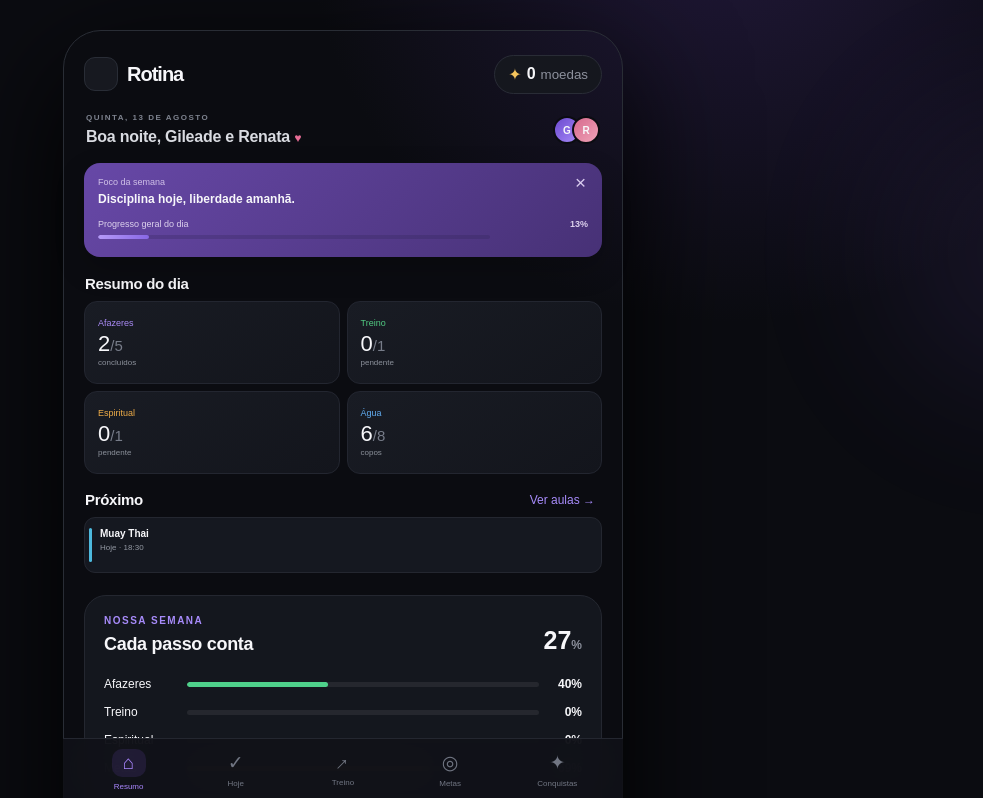
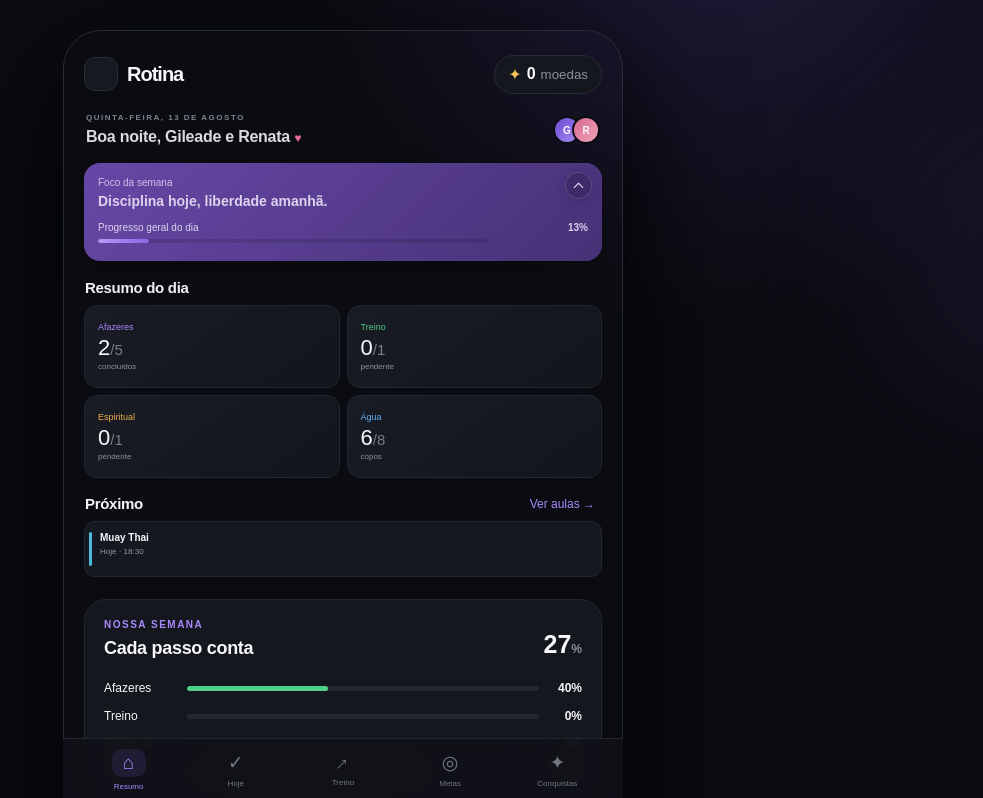
Before and after one commit to SantosGileade/Rotina, a React (Vite) app: page / in a window 1280 px wide. Shown: the top 798 px of the page, without its empty margins (297-1280 px from the left). Built offline with nearby package versions, Linux system fonts and the light colour scheme.

Commit message:
Atualiza data e celebracao do progresso

```diff
--- a/src/App.tsx
+++ b/src/App.tsx
@@ -1,6 +1,6 @@
 "use client";
 
-import { useEffect, useMemo, useRef, useState } from "react";
+import { useEffect, useRef, useState } from "react";
 
 type Screen = "resumo" | "hoje" | "treino" | "metas" | "espiritual" | "conquistas";
 type Person = "gileade" | "renata";
@@ -30,10 +30,47 @@ function playCelebrationSound() {
   const AudioCtx = window.AudioContext || (window as typeof window & { webkitAudioContext?: typeof AudioContext }).webkitAudioContext;
   if (!AudioCtx) return;
   celebrationAudio ??= new AudioCtx(); void celebrationAudio.resume();
-  const now=celebrationAudio.currentTime, gain=celebrationAudio.createGain();
-  gain.gain.setValueAtTime(.0001,now); gain.gain.exponentialRampToValueAtTime(.1,now+.08); gain.gain.exponentialRampToValueAtTime(.0001,now+1.25); gain.connect(celebrationAudio.destination);
-  [440,554,659].forEach((frequency,index)=>{const osc=celebrationAudio!.createOscillator();osc.type="sine";osc.frequency.value=frequency;osc.connect(gain);osc.start(now+index*.08);osc.stop(now+1.3);});
+  const context = celebrationAudio;
+  const now = context.currentTime;
+
+  const wind = context.createBuffer(1, Math.floor(context.sampleRate * 1.8), context.sampleRate);
+  const windData = wind.getChannelData(0);
+  for (let index = 0; index < windData.length; index += 1) windData[index] = Math.random() * 2 - 1;
+  const windSource = context.createBufferSource();
+  const windFilter = context.createBiquadFilter();
+  const windGain = context.createGain();
+  windSource.buffer = wind;
+  windFilter.type = "bandpass";
+  windFilter.frequency.setValueAtTime(520, now);
+  windFilter.frequency.exponentialRampToValueAtTime(1700, now + .85);
+  windFilter.frequency.exponentialRampToValueAtTime(760, now + 1.65);
+  windFilter.Q.value = .7;
+  windGain.gain.setValueAtTime(.0001, now);
+  windGain.gain.exponentialRampToValueAtTime(.075, now + .3);
+  windGain.gain.exponentialRampToValueAtTime(.0001, now + 1.75);
+  windSource.connect(windFilter).connect(windGain).connect(context.destination);
+  windSource.start(now);
+  windSource.stop(now + 1.8);
+
+  [523.25, 659.25, 783.99].forEach((frequency, index) => {
+    const oscillator = context.createOscillator();
+    const noteGain = context.createGain();
+    const start = now + .38 + index * .11;
+    oscillator.type = index === 2 ? "sine" : "triangle";
+    oscillator.frequency.setValueAtTime(frequency, start);
+    oscillator.frequency.exponentialRampToValueAtTime(frequency * 1.035, start + .75);
+    noteGain.gain.setValueAtTime(.0001, start);
+    noteGain.gain.exponentialRampToValueAtTime(.055, start + .08);
+    noteGain.gain.exponentialRampToValueAtTime(.0001, start + 1.05);
+    oscillator.connect(noteGain).connect(context.destination);
+    oscillator.start(start);
+    oscillator.stop(start + 1.1);
+  });
 }
+
+const longDate = (date: Date) => new Intl.DateTimeFormat("pt-BR", { weekday: "long", day: "numeric", month: "long" }).format(date);
+const dayAndMonth = (date: Date) => new Intl.DateTimeFormat("pt-BR", { day: "numeric", month: "long" }).format(date);
+const weekday = (date: Date) => new Intl.DateTimeFormat("pt-BR", { weekday: "long" }).format(date);
 
 const exercises = [
   { name: "Supino reto", meta: "4 séries × 12 rep", muscle: "Peito" },
@@ -58,6 +95,7 @@ export default function Home() {
   const [goalValues, setGoalValues] = useState([3, 5, 5, 4]);
   const [addingTask, setAddingTask] = useState(false);
   const [menuOpen, setMenuOpen] = useState(false);
+  const [now, setNow] = useState(() => new Date());
   const [person, setPerson] = useState<Person>(() => (localStorage.getItem("rotina-person") as Person) || "gileade");
   const screenHistory = useRef<Screen[]>(["resumo"]);
   const edgeSwipe = useRef({ active: false, startX: 0, startY: 0 });
@@ -71,7 +109,15 @@ export default function Home() {
     return () => window.clearInterval(timer);
   }, [rest]);
 
-  const greeting = useMemo(() => new Date().getHours() < 12 ? "Bom dia" : new Date().getHours() < 18 ? "Boa tarde" : "Boa noite", []);
+  useEffect(() => {
+    const refreshClock = () => setNow(new Date());
+    const timer = window.setInterval(refreshClock, 30_000);
+    window.addEventListener("focus", refreshClock);
+    document.addEventListener("visibilitychange", refreshClock);
+    return () => { window.clearInterval(timer); window.removeEventListener("focus", refreshClock); document.removeEventListener("visibilitychange", refreshClock); };
+  }, []);
+
+  const greeting = now.getHours() < 12 ? "Bom dia" : now.getHours() < 18 ? "Boa tarde" : "Boa noite";
 
   function reward(amount: number, message = "Boa! Vocês estão avançando") {
     setCoins((v) => v + amount);
@@ -128,9 +174,9 @@ export default function Home() {
       </header>
 
       <section className="content" key={screen}>
-        {screen === "resumo" && <Resumo greeting={greeting} done={done} total={visibleTasks.length} workoutDone={workoutDone} workoutProgress={(series - 1) / 4 * 100} spiritualDone={spiritualDone} goalValues={goalValues} person={person} onGo={navigate} />}
-        {screen === "hoje" && <Hoje tasks={visibleTasks} toggle={toggleTask} remove={(id) => setTasks((current) => current.filter((task) => task.id !== id))} done={done} onAdd={() => setAddingTask(true)} />}
-        {screen === "treino" && !workout && <Treino person={person} onDetail={() => setExerciseOpen(true)} onStart={() => setWorkout(true)} />}
+        {screen === "resumo" && <Resumo now={now} greeting={greeting} done={done} total={visibleTasks.length} workoutDone={workoutDone} workoutProgress={(series - 1) / 4 * 100} spiritualDone={spiritualDone} goalValues={goalValues} person={person} onGo={navigate} />}
+        {screen === "hoje" && <Hoje now={now} tasks={visibleTasks} toggle={toggleTask} remove={(id) => setTasks((current) => current.filter((task) => task.id !== id))} done={done} onAdd={() => setAddingTask(true)} />}
+        {screen === "treino" && !workout && <Treino now={now} person={person} onDetail={() => setExerciseOpen(true)} onStart={() => setWorkout(true)} />}
         {screen === "treino" && workout && <WorkoutMode series={series} rest={rest} onBack={() => setWorkout(false)} onSeries={() => { if (series < 4) { setSeries(series + 1); setRest(60); reward(5, "Série concluída"); } else { reward(80, "Treino concluído!"); setWorkoutDone(true); setWorkout(false); setSeries(1); } }} />}
         {screen === "metas" && <Metas reward={reward} vals={goalValues} setVals={setGoalValues} />}
         {screen === "espiritual" && <Espiritual reward={reward} checked={spiritualDone} setChecked={setSpiritualDone} />}
@@ -150,8 +196,8 @@ export default function Home() {
   );
 }
 
-function Resumo({ greeting, done, total, workoutDone, workoutProgress, spiritualDone, goalValues, person, onGo }: { greeting: string; done: number; total: number; workoutDone: boolean; workoutProgress: number; spiritualDone: boolean; goalValues: number[]; person: Person; onGo: (s: Screen) => void }) {
-  const taskPercent = Math.round(done / total * 100);
+function Resumo({ now, greeting, done, total, workoutDone, workoutProgress, spiritualDone, goalValues, person, onGo }: { now: Date; greeting: string; done: number; total: number; workoutDone: boolean; workoutProgress: number; spiritualDone: boolean; goalValues: number[]; person: Person; onGo: (s: Screen) => void }) {
+  const taskPercent = total ? Math.round(done / total * 100) : 0;
   const trainingPercent = workoutDone ? 100 : Math.round(workoutProgress);
   const spiritualPercent = spiritualDone ? 100 : 0;
   const goalPercent = Math.round(goalValues.reduce((sum, value, index) => sum + (index === 0 ? Math.min(value / 4, 1) : Math.min(value / 7, 1)), 0) / goalValues.length * 100);
@@ -160,22 +206,24 @@ function Resumo({ greeting, done, total, workoutDone, workoutProgress, spiritual
   const dayPercent = Math.round((taskPercent + trainingPercent + spiritualPercent) / 3);
   const [celebrating, setCelebrating] = useState(false);
   const [animatedTaskPercent, setAnimatedTaskPercent] = useState(0);
+  const [focusCollapsed, setFocusCollapsed] = useState(() => localStorage.getItem("rotina-focus-collapsed") === "true");
+  const toggleFocus = () => setFocusCollapsed((collapsed) => { localStorage.setItem("rotina-focus-collapsed", String(!collapsed)); return !collapsed; });
   useEffect(() => {
     const start = window.setTimeout(() => setAnimatedTaskPercent(dayPercent), 120);
     let finish: number | undefined;
-    const lastSeen = Number(localStorage.getItem("rotina-summary-celebration") || 0);
-    if (dayPercent >= 70 && Date.now() - lastSeen > 5 * 60 * 1000) {
-      localStorage.setItem("rotina-summary-celebration", String(Date.now()));
+    const completionKey = `rotina-summary-complete-${now.getFullYear()}-${now.getMonth() + 1}-${now.getDate()}`;
+    if (dayPercent === 100 && localStorage.getItem(completionKey) !== "true") {
+      localStorage.setItem(completionKey, "true");
       const celebrate = window.setTimeout(() => setCelebrating(true), 380);
       const sound = window.setTimeout(playCelebrationSound, 420);
       finish = window.setTimeout(() => setCelebrating(false), 6200);
       return () => { window.clearTimeout(start); window.clearTimeout(celebrate); window.clearTimeout(sound); if(finish) window.clearTimeout(finish); };
     }
     return () => window.clearTimeout(start);
-  }, [dayPercent]);
+  }, [dayPercent, now]);
   return <>
-    <div className="hero-head compact"><div><p className="eyebrow">QUINTA, 13 DE AGOSTO</p><h1>{greeting}, Gileade e Renata <span>♥</span></h1></div><div className="couple"><span>G</span><span>R</span></div></div>
-    <article className={`compact-focus ${celebrating ? "celebrating" : ""}`}><button aria-label="Fechar foco da semana">×</button><small>Foco da semana</small><b>Disciplina hoje, liberdade amanhã.</b><div><span>Progresso geral do dia</span><strong>{dayPercent}%</strong></div><Progress value={animatedTaskPercent} /></article>{celebrating && <Confetti />}
+    <div className="hero-head compact"><div><p className="eyebrow">{longDate(now).toLocaleUpperCase("pt-BR")}</p><h1>{greeting}, Gileade e Renata <span>♥</span></h1></div><div className="couple"><span>G</span><span>R</span></div></div>
+    <article className={`compact-focus ${focusCollapsed ? "collapsed" : ""} ${celebrating ? "celebrating" : ""}`}><button className="focus-toggle" onClick={toggleFocus} aria-label={focusCollapsed ? "Expandir foco da semana" : "Minimizar foco da semana"} aria-expanded={!focusCollapsed}><i /></button><div className="focus-copy"><small>Foco da semana</small><b>Disciplina hoje, liberdade amanhã.</b></div><div className="focus-progress-row"><span>Progresso geral do dia</span><strong>{dayPercent}%</strong></div><Progress value={animatedTaskPercent} /></article>{celebrating && <Confetti />}
     <div className="section-title summary-title"><h2>Resumo do dia</h2></div>
     <div className="stats-grid home-stats">
       <button onClick={() => onGo("hoje")} className="stat-card"><small>Afazeres</small><strong>{done}<em>/{total}</em></strong><span>concluídos</span></button>
@@ -191,8 +239,9 @@ function Resumo({ greeting, done, total, workoutDone, workoutProgress, spiritual
   </>;
 }
 
-function Hoje({ tasks, toggle, remove, done, onAdd }: { tasks: typeof tasksSeed; toggle: (n: number) => void; remove: (n:number)=>void; done: number; onAdd:()=>void }) {
+function Hoje({ now, tasks, toggle, remove, done, onAdd }: { now: Date; tasks: typeof tasksSeed; toggle: (n: number) => void; remove: (n:number)=>void; done: number; onAdd:()=>void }) {
   const percent = tasks.length ? Math.round(done/tasks.length*100) : 0;
+  const calendarDays = Array.from({ length: 7 }, (_, index) => { const date = new Date(now); date.setHours(12, 0, 0, 0); date.setDate(date.getDate() + index - 3); return date; });
   const previousPercent = useRef(percent);
   const [celebrating,setCelebrating] = useState(false);
   useEffect(()=>{
@@ -200,7 +249,7 @@ function Hoje({ tasks, toggle, remove, done, onAdd }: { tasks: typeof tasksSeed;
     previousPercent.current = percent;
     if(crossed){ playCelebrationSound(); setCelebrating(true); const timer=window.setTimeout(()=>setCelebrating(false),6200); return ()=>window.clearTimeout(timer); }
   },[percent]);
-  return <><div className="today-head"><h1>Hoje</h1><p>13 de agosto, quinta-feira</p></div><div className="calendar-strip">{[["S","10"],["T","11"],["Q","12"],["Q","13"],["S","14"],["S","15"],["D","16"]].map(([d,n],i) => <button className={i===3?"selected":""} key={n}><small>{d}</small><b>{n}</b>{i===3&&<i/>}</button>)}</div><div className="tasks-focus"><div className="section-title"><div><p>ATIVIDADES DE HOJE</p><h2>Afazeres do dia</h2></div><button onClick={onAdd}>＋ Adicionar</button></div><div className={`daily-progress milestone-progress ${celebrating?"celebrating":""}`}><div><span>Progresso do dia</span><b>{done} de {tasks.length} · {percent}%</b></div><Progress value={percent} color="green" /></div><div className="task-list">{tasks.map(t => <SwipeTask key={t.id} task={t} onToggle={()=>toggle(t.id)} onDelete={()=>remove(t.id)} />)}</div></div>{celebrating&&<Confetti/>}</>;
+  return <><div className="today-head"><h1>Hoje</h1><p>{dayAndMonth(now)}, {weekday(now)}</p></div><div className="calendar-strip">{calendarDays.map((date,index) => <button className={index===3?"selected":""} key={date.toISOString()}><small>{new Intl.DateTimeFormat("pt-BR", { weekday: "narrow" }).format(date).toLocaleUpperCase("pt-BR")}</small><b>{date.getDate()}</b>{index===3&&<i/>}</button>)}</div><div className="tasks-focus"><div className="section-title"><div><p>ATIVIDADES DE HOJE</p><h2>Afazeres do dia</h2></div><button onClick={onAdd}>＋ Adicionar</button></div><div className={`daily-progress milestone-progress ${celebrating?"celebrating":""}`}><div><span>Progresso do dia</span><b>{done} de {tasks.length} · {percent}%</b></div><Progress value={percent} color="green" /></div><div className="task-list">{tasks.map(t => <SwipeTask key={t.id} task={t} onToggle={()=>toggle(t.id)} onDelete={()=>remove(t.id)} />)}</div></div>{celebrating&&<Confetti/>}</>;
 }
 
 function SwipeTask({ task, onToggle, onDelete }: { task: typeof tasksSeed[number]; onToggle:()=>void; onDelete:()=>void }) {
@@ -219,8 +268,8 @@ function AddTaskModal({ onClose, onAdd }: { onClose:()=>void; onAdd:(task:{title
   return <div className="modal"><form className="sheet task-form" onSubmit={(e)=>{e.preventDefault();if(title.trim())onAdd({title:title.trim(),level,tag,time});}}><button type="button" className="sheet-close" onClick={onClose}>×</button><p className="eyebrow">NOVA ATIVIDADE</p><h1>Adicionar afazer</h1><label>Nome da atividade<input required value={title} onChange={e=>setTitle(e.target.value)} placeholder="Ex.: Organizar a cozinha" /></label><label>Horário <small>(opcional)</small><input type="time" value={time} onChange={e=>setTime(e.target.value)} /></label><fieldset><legend>Dificuldade</legend><div className="choice-row">{["Fácil","Médio","Difícil"].map(item=><button type="button" key={item} className={level===item?"selected":""} onClick={()=>setLevel(item)}>{item}</button>)}</div></fieldset><fieldset><legend>Categoria</legend><div className="choice-row categories">{["Casa","Juntos","Pessoal","Estudo","Saúde"].map(item=><button type="button" key={item} className={tag===item?"selected":""} onClick={()=>setTag(item)}>{item}</button>)}</div></fieldset><button className="primary" type="submit">Adicionar atividade</button></form></div>;
 }
 
-function Treino({ person, onDetail, onStart }: { person:Person; onDetail:()=>void; onStart:()=>void }) {
-  return <><div className="page-head"><p className="eyebrow">QUINTA-FEIRA</p><h1>Treino de {person === "gileade" ? "Gileade" : "Renata"}</h1><p>Hoje é dia de superar a última versão.</p></div><article className="workout-hero"><div className="workout-art has-image"><img src={`${import.meta.env.BASE_URL}rotina-casal.png`} alt="Casal construindo sua rotina de treino" /><span>PEITO + TRÍCEPS</span></div><div className="workout-copy"><p>TREINO A</p><h2>Força & constância</h2><div className="workout-meta"><span>◉ 6 exercícios</span><span>◷ 60 min</span><span>✦ +80</span></div><button className="primary" onClick={onStart}>Iniciar treino <span>→</span></button></div></article><div className="section-title"><h2>Exercícios</h2><button>Editar</button></div><div className="exercise-list">{exercises.map((e,i)=><button key={e.name} onClick={i===0?onDetail:undefined}><span className="exercise-num">{String(i+1).padStart(2,"0")}</span><span><b>{e.name}</b><small>{e.meta} · {e.muscle}</small></span><em>›</em></button>)}</div><section className="group-classes" id="aulas-coletivas"><div className="section-title"><div><p>AGENDA DA ACADEMIA</p><h2>Aulas coletivas</h2></div></div><div className="class-calendar">{groupClasses[person].map((item,index)=><article key={item.name} className={index===0?"next-class":""}><span>{item.day}</span><div><b>{item.name}</b><small>{item.time}</small></div></article>)}</div></section></>;
+function Treino({ now, person, onDetail, onStart }: { now:Date; person:Person; onDetail:()=>void; onStart:()=>void }) {
+  return <><div className="page-head"><p className="eyebrow">{weekday(now).toLocaleUpperCase("pt-BR")}</p><h1>Treino de {person === "gileade" ? "Gileade" : "Renata"}</h1><p>Hoje é dia de superar a última versão.</p></div><article className="workout-hero"><div className="workout-art has-image"><img src={`${import.meta.env.BASE_URL}rotina-casal.png`} alt="Casal construindo sua rotina de treino" /><span>PEITO + TRÍCEPS</span></div><div className="workout-copy"><p>TREINO A</p><h2>Força & constância</h2><div className="workout-meta"><span>◉ 6 exercícios</span><span>◷ 60 min</span><span>✦ +80</span></div><button className="primary" onClick={onStart}>Iniciar treino <span>→</span></button></div></article><div className="section-title"><h2>Exercícios</h2><button>Editar</button></div><div className="exercise-list">{exercises.map((e,i)=><button key={e.name} onClick={i===0?onDetail:undefined}><span className="exercise-num">{String(i+1).padStart(2,"0")}</span><span><b>{e.name}</b><small>{e.meta} · {e.muscle}</small></span><em>›</em></button>)}</div><section className="group-classes" id="aulas-coletivas"><div className="section-title"><div><p>AGENDA DA ACADEMIA</p><h2>Aulas coletivas</h2></div></div><div className="class-calendar">{groupClasses[person].map((item,index)=><article key={item.name} className={index===0?"next-class":""}><span>{item.day}</span><div><b>{item.name}</b><small>{item.time}</small></div></article>)}</div></section></>;
 }
 
 function PersonMenu({ person, onSelect, onClose }: { person:Person; onSelect:(person:Person)=>void; onClose:()=>void }) {
--- a/src/mobile.css
+++ b/src/mobile.css
@@ -201,3 +201,25 @@ button { touch-action: manipulation; }
 
 .bottom-nav { position: fixed !important; left: 0; right: 0; bottom: 0 !important; transform: none; margin: 0 auto; backface-visibility: hidden; }
 @media (min-width: 760px) { .bottom-nav { bottom: 0 !important; border-radius: 0; } }
+
+/* Collapsible weekly focus: it always remains visible and remembers its state. */
+.compact-focus { transition: min-height .28s ease, padding .28s ease, box-shadow .28s ease; }
+.compact-focus .focus-toggle { position:absolute; z-index:2; right:10px; top:9px; width:27px; height:27px; display:grid; place-items:center; border:1px solid #ffffff26; border-radius:50%; background:#1d14354a; color:#f3edff; box-shadow:0 4px 12px #24143f38; backdrop-filter:blur(5px); transition:background .2s ease, border-color .2s ease, transform .2s ease; }
+.compact-focus .focus-toggle:active { transform:scale(.92); background:#ffffff20; }
+.compact-focus .focus-toggle i { width:7px; height:7px; display:block; border-left:1.8px solid currentColor; border-top:1.8px solid currentColor; transform:translateY(2px) rotate(45deg); transition:transform .28s ease; animation:focusArrowHint 2.6s ease-in-out infinite; }
+.compact-focus .focus-copy { display:flex; flex-direction:column; gap:5px; padding-right:30px; margin-bottom:13px; }
+.compact-focus .focus-copy small { color:#d0c1e8; font-size:9px; }
+.compact-focus .focus-copy b { font-size:12px; }
+.compact-focus .focus-progress-row { display:flex; justify-content:space-between; color:#ddd2ed; font-size:9px; margin-bottom:6px; }
+.compact-focus.collapsed { min-height:0; padding-top:17px; padding-bottom:15px; }
+.compact-focus.collapsed .focus-copy { display:none; }
+.compact-focus.collapsed .focus-progress-row { justify-content:space-between; padding-right:34px; margin-bottom:7px; }
+.compact-focus.collapsed .focus-toggle i { transform:translateY(-2px) rotate(225deg); }
+.compact-focus.collapsed .progress { max-width:100%; }
+@keyframes focusArrowHint { 0%,72%,100% { translate:0 0; } 83% { translate:0 -1.5px; } 92% { translate:0 1px; } }
+@media (min-width:390px) {
+  .compact-focus .focus-copy small { font-size:10px; }
+  .compact-focus .focus-copy b { font-size:14px; }
+  .compact-focus .focus-progress-row { font-size:10px; }
+}
+@media (prefers-reduced-motion: reduce) { .compact-focus .focus-toggle i { animation:none; } }
```
